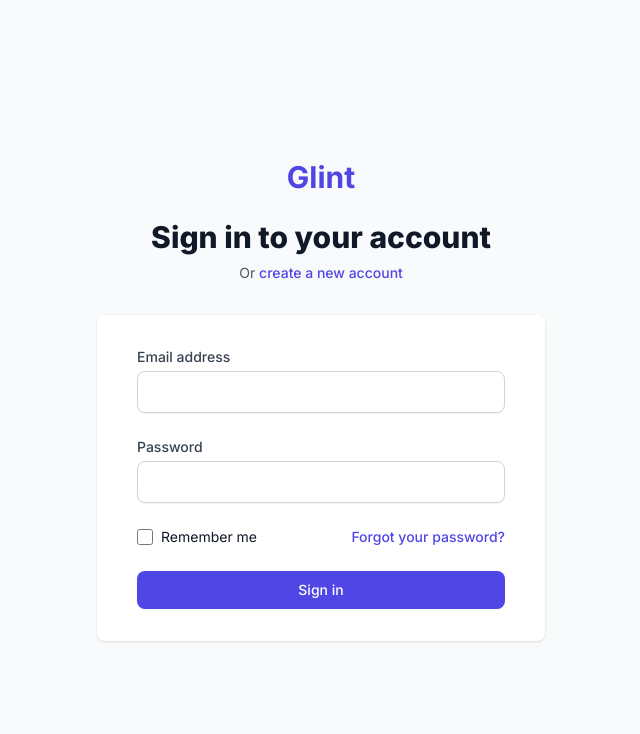
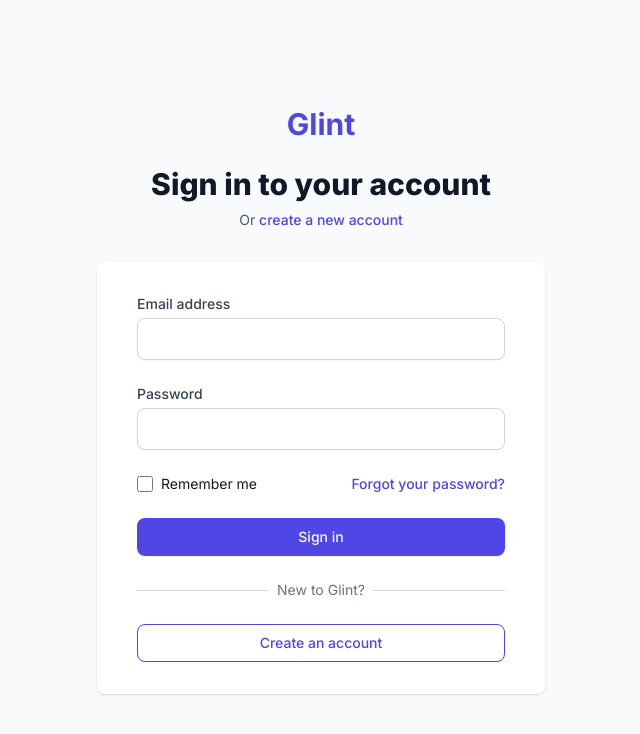
Before and after one commit to BobbyWang0120/glint_next, a Next.js app: page /login in a window 1280 px wide. Shown: the top 734 px of the page, without its empty margins (319-959 px from the left). Built offline with nearby package versions, Linux system fonts and the light colour scheme; no server answers.

Commit message:
feat: 优化登录页面
1. 添加加载状态和动画效果
2. 改进错误提示信息
3. 优化页面布局和样式
4. 添加记住我和忘记密码功能

```diff
--- a/src/app/login/page.tsx
+++ b/src/app/login/page.tsx
@@ -21,9 +21,15 @@
 
     try {
       await signIn(email, password)
-    } catch (err) {
-      setError('登录失败，请检查邮箱和密码')
+    } catch (err: any) {
       console.error('登录错误:', err)
+      if (err.message === '邮箱或密码错误') {
+        setError('邮箱或密码错误，请重试')
+      } else if (err.message === '请先确认邮箱后再登录') {
+        setError('请先点击邮箱中的确认链接后再登录')
+      } else {
+        setError('登录失败，请稍后重试')
+      }
     } finally {
       setLoading(false)
     }
@@ -119,10 +125,42 @@
                   loading ? 'opacity-50 cursor-not-allowed' : ''
                 }`}
               >
-                {loading ? 'Signing in...' : 'Sign in'}
+                {loading ? (
+                  <div className="flex items-center">
+                    <svg className="animate-spin -ml-1 mr-3 h-5 w-5 text-white" xmlns="http://www.w3.org/2000/svg" fill="none" viewBox="0 0 24 24">
+                      <circle className="opacity-25" cx="12" cy="12" r="10" stroke="currentColor" strokeWidth="4"></circle>
+                      <path className="opacity-75" fill="currentColor" d="M4 12a8 8 0 018-8V0C5.373 0 0 5.373 0 12h4zm2 5.291A7.962 7.962 0 014 12H0c0 3.042 1.135 5.824 3 7.938l3-2.647z"></path>
+                    </svg>
+                    Signing in...
+                  </div>
+                ) : (
+                  'Sign in'
+                )}
               </button>
             </div>
           </form>
+
+          <div className="mt-6">
+            <div className="relative">
+              <div className="absolute inset-0 flex items-center">
+                <div className="w-full border-t border-gray-300" />
+              </div>
+              <div className="relative flex justify-center text-sm">
+                <span className="px-2 bg-white text-gray-500">
+                  New to Glint?
+                </span>
+              </div>
+            </div>
+
+            <div className="mt-6">
+              <Link
+                href="/register"
+                className="w-full flex justify-center py-2 px-4 border border-indigo-600 rounded-lg shadow-sm text-sm font-medium text-indigo-600 hover:bg-indigo-50 focus:outline-none focus:ring-2 focus:ring-offset-2 focus:ring-indigo-500"
+              >
+                Create an account
+              </Link>
+            </div>
+          </div>
         </div>
       </div>
     </div>
```
